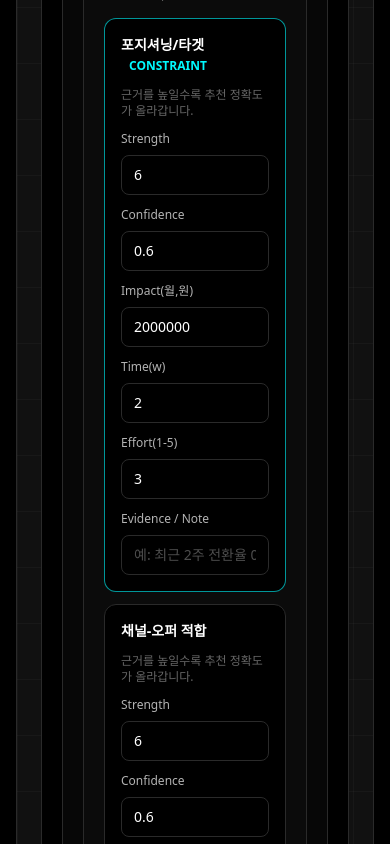
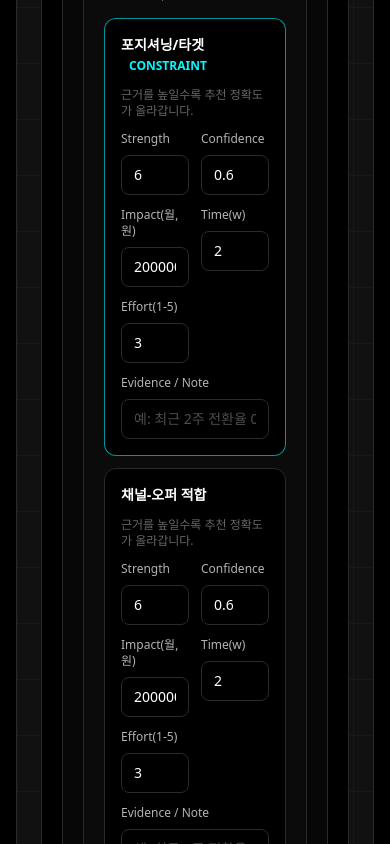
Before and after one commit to gentleman-kr/idealab_engine, a Next.js app: page /closing in a window 390 px wide. Shown: the part 2640-3484 px from the top of the page. Built offline with nearby package versions, Linux system fonts and the light colour scheme; a web font is replaced by a local one.

Commit message:
Fix responsive layout

```diff
--- a/src/app/closing/page.tsx
+++ b/src/app/closing/page.tsx
@@ -517,7 +517,7 @@ export default function ClosingPage() {
                                   </div>
                                   <div className="text-xs text-white/40">근거를 높일수록 추천 정확도가 올라갑니다.</div>
                                 </div>
-                                <div className="mt-3 grid gap-3 lg:grid-cols-[140px,140px,180px,120px,120px]">
+                                <div className="mt-3 grid grid-cols-2 gap-3 md:grid-cols-3 xl:grid-cols-[140px,140px,180px,120px,120px]">
                                   <div>
                                     <div className="label">Strength</div>
                                     <input
```
